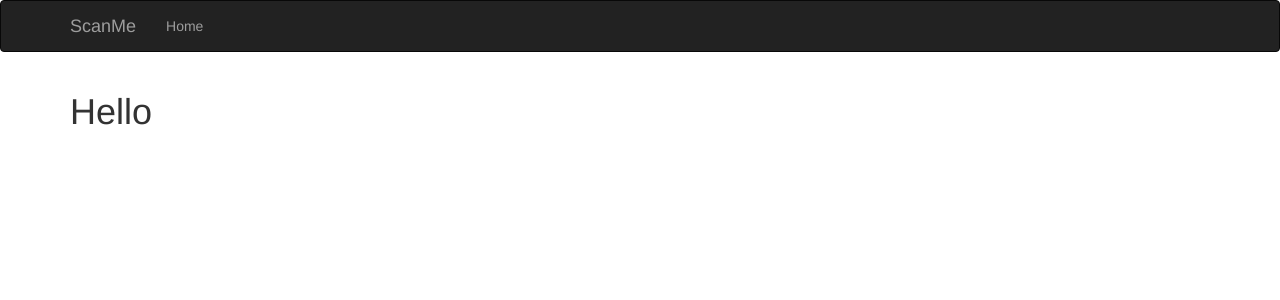
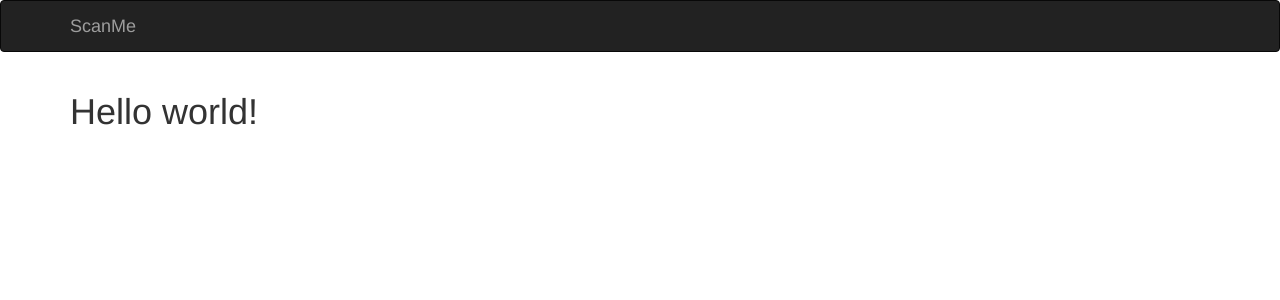
Before and after one commit to marq35/scanme, a Flask app: page / in a window 1280 px wide. Shown: the top 300 px of the page. Run offline with Flask 2, Linux system fonts and the light colour scheme; some libraries are stand-ins or nearby versions.

Commit message:
Not important fixes.

```diff
--- a/app/templates/base.html
+++ b/app/templates/base.html
@@ -20,11 +20,11 @@
             </button>
             <a class="navbar-brand" href="{{ url_for('main.index') }}">ScanMe</a>
         </div>
-        <div class="navbar-collapse collapse">
+        <!-- <div class="navbar-collapse collapse">
             <ul class="nav navbar-nav">
                 <li><a href="{{ url_for('main.index') }}">Home</a></li>
             </ul>
-        </div>
+        </div> -->
     </div>
 </div>
 {% endblock %}
--- a/app/templates/index.html
+++ b/app/templates/index.html
@@ -4,6 +4,6 @@
 {% block title %}ScanMe{% endblock %}
 
 {% block page_content %}
-    <h1>Hello </h1>
+    <h1>Hello world!</h1>
 
 {% endblock %}
```
